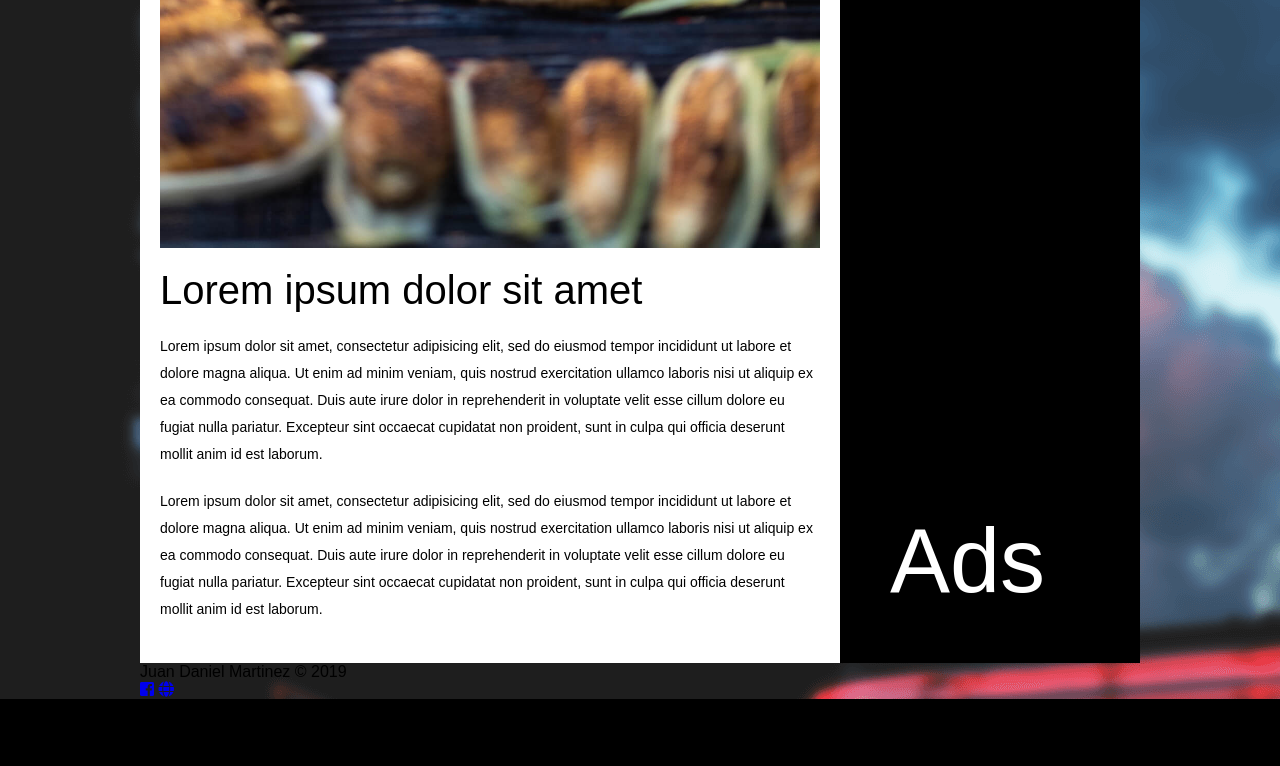
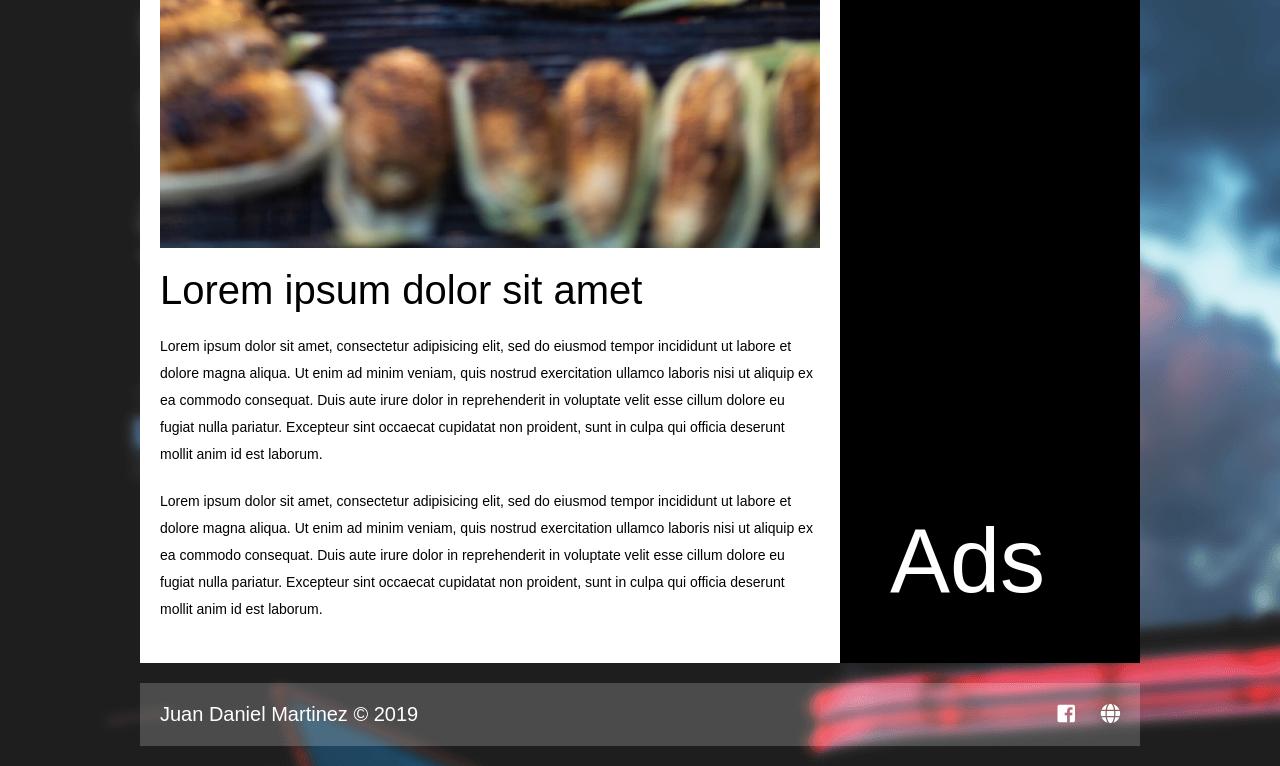
Before and after one commit to Juandamartn/layout-flexbox, a plain HTML site: page index.html in a window 1280 px wide. Shown: the part 891-1657 px from the top of the page. Before the commit the page ends 1590 px from the top, so only its background shows below. Drawn offline with Linux system fonts and the light colour scheme.

Commit message:
Adding styles of the footer section

```diff
--- a/css/main.css
+++ b/css/main.css
@@ -115,3 +115,36 @@ aside .ad {
     color: #fff;
     padding: 50px;
 }
+
+footer {
+    margin: 20px 0;
+    background: rgba(255, 255, 255, .2);
+    padding: 20px;
+    color: #fff;
+    display: -webkit-box;
+    display: -ms-flexbox;
+    display: flex;
+    -webkit-box-orient: horizontal;
+    -webkit-box-direction: normal;
+    -ms-flex-direction: row;
+    flex-direction: row;
+    -ms-flex-wrap: nowrap;
+    flex-wrap: nowrap;
+    -webkit-box-pack: justify;
+    -ms-flex-pack: justify;
+    justify-content: space-between;
+    width: 100%;
+    font-size: 20px;
+}
+
+footer .social a {
+    color: #fff;
+    text-decoration: none;
+    margin-left: 20px;
+    -webkit-transition: 1s ease;
+    transition: 1s ease;
+}
+
+footer .social a:hover {
+    opacity: 0.5;
+}
```
